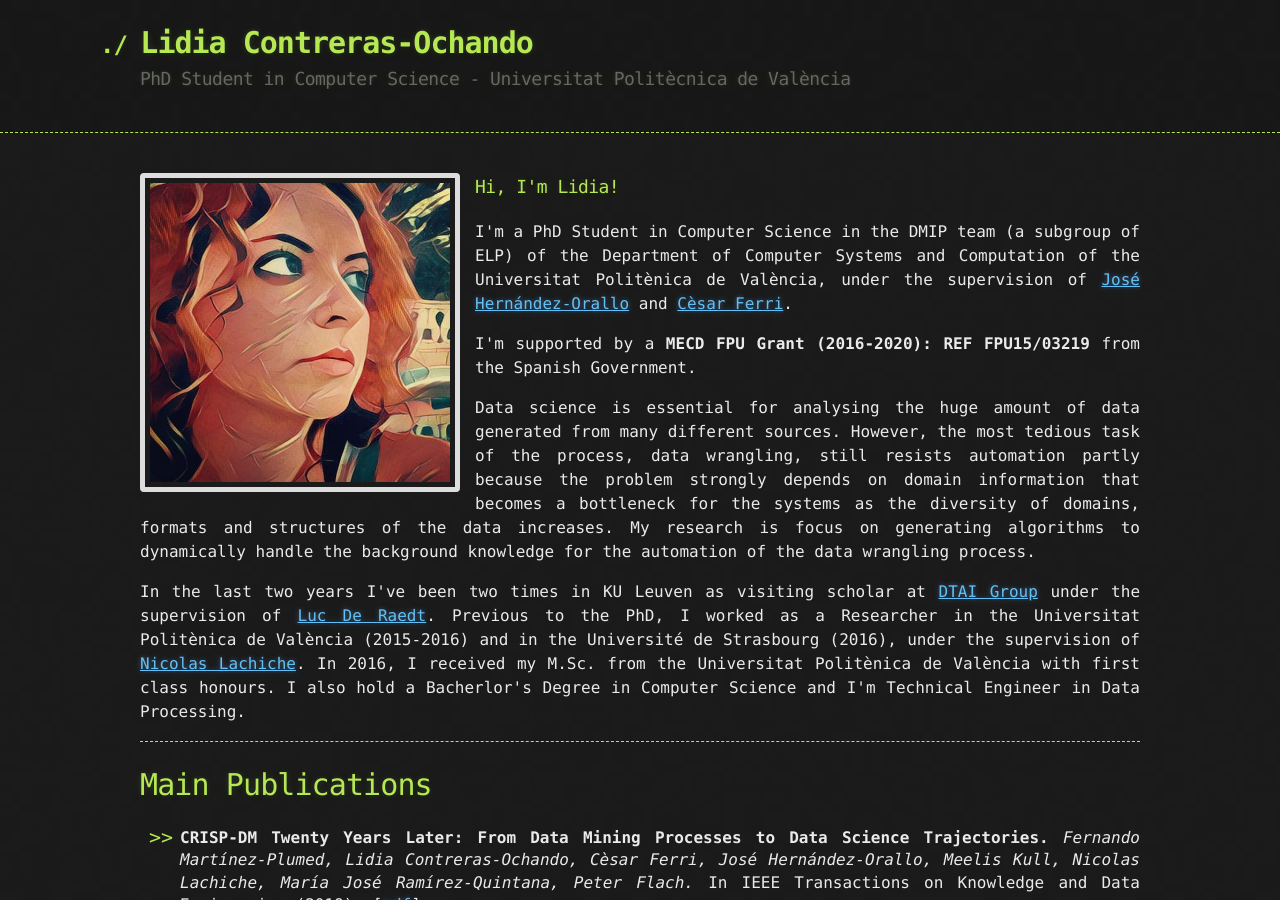
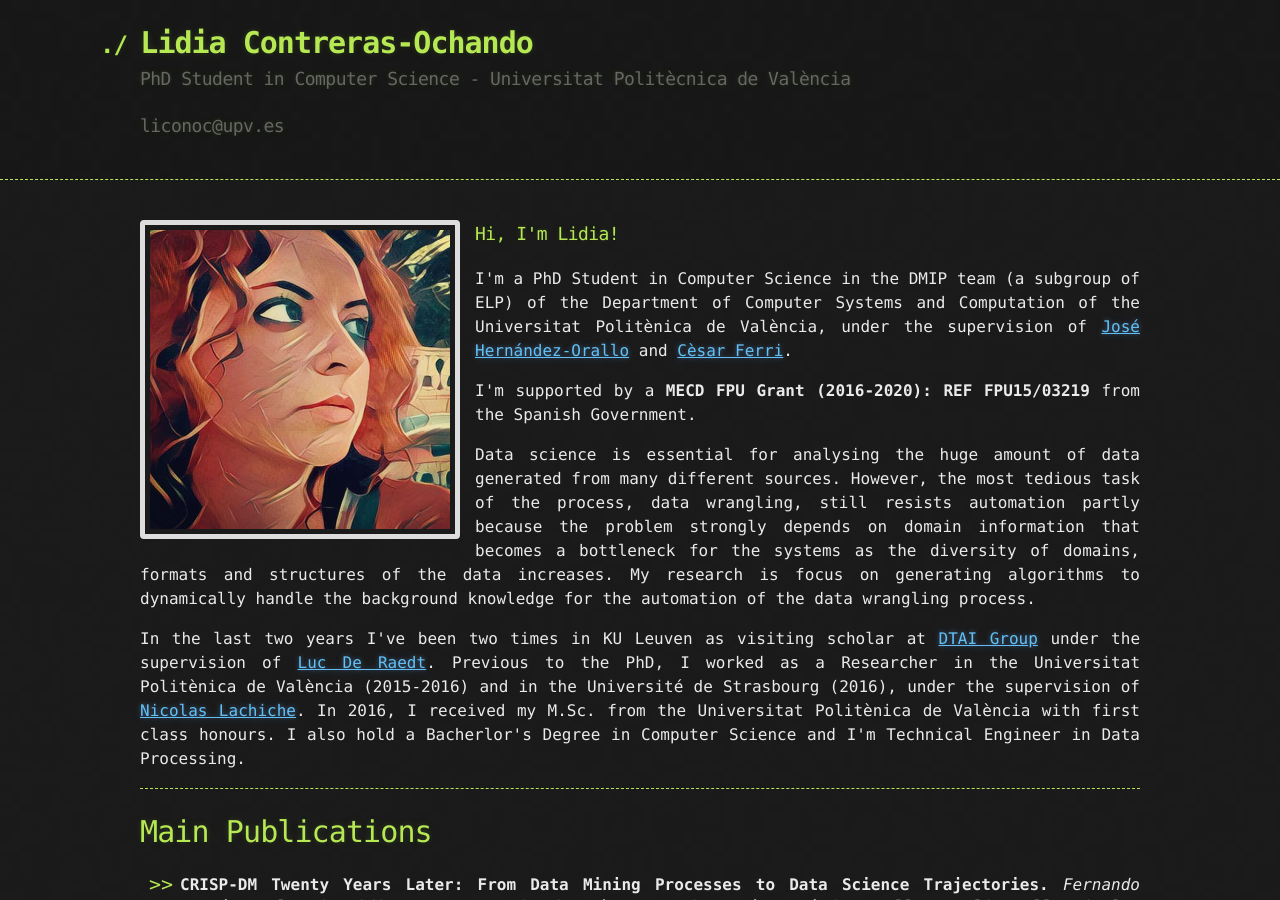
Before and after one commit to liconoc/liconoc.github.io, a Jekyll site: the page built from index.md, in a window 1280 px wide and 900 px high. Built offline with Jekyll 4.4.1, drawn with Linux system fonts in a browser that asks for light colours.

Commit message:
Update liconoc.html

```diff
--- a/_layouts/liconoc.html
+++ b/_layouts/liconoc.html
@@ -108,6 +108,7 @@
           <h1>Lidia Contreras-Ochando</h1>
         </a>
         <h2>PhD Student in Computer Science - Universitat Politècnica de València</h2>
+		<h2>liconoc@upv.es</h2>
 
 
       </div>
```
